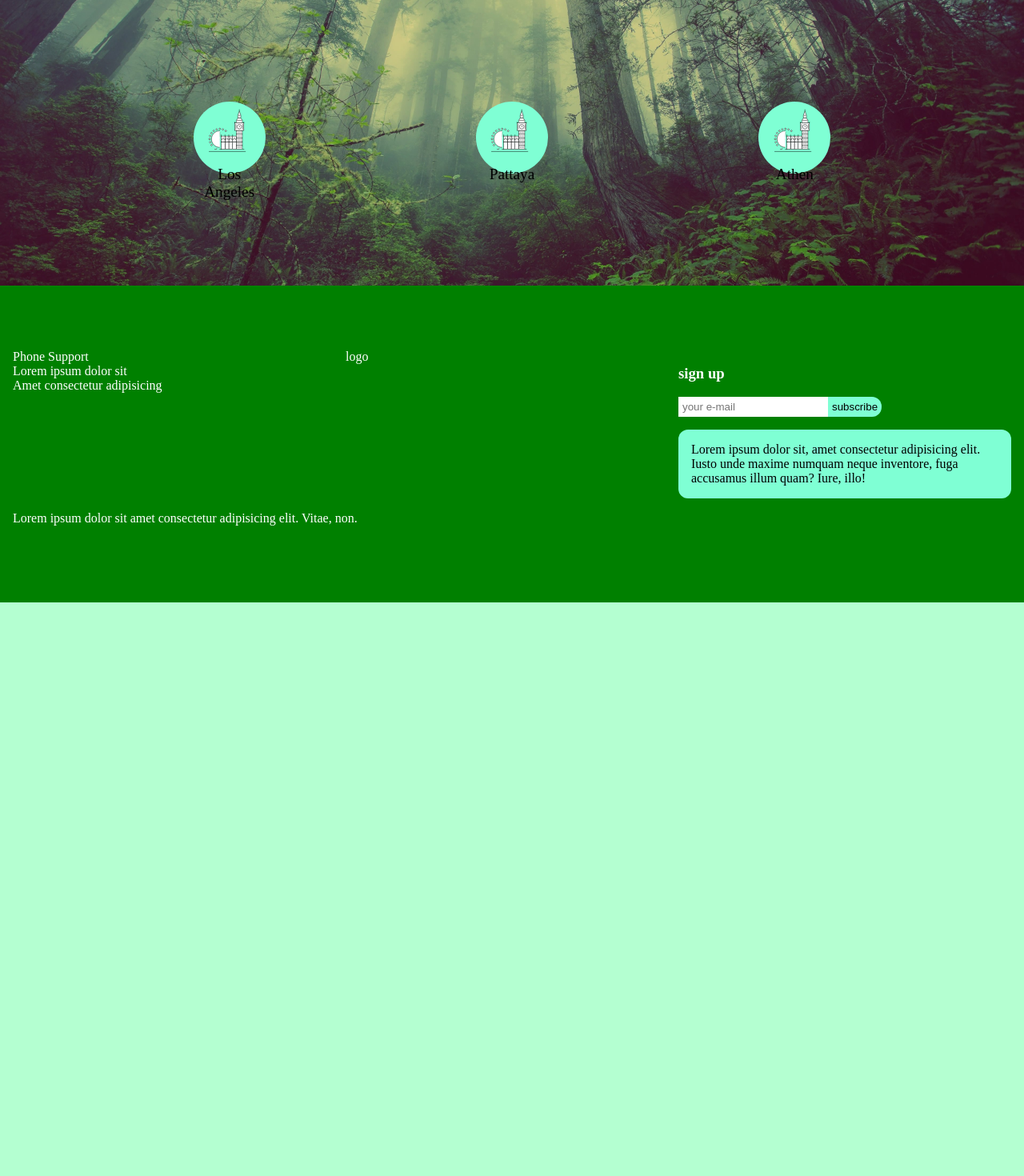
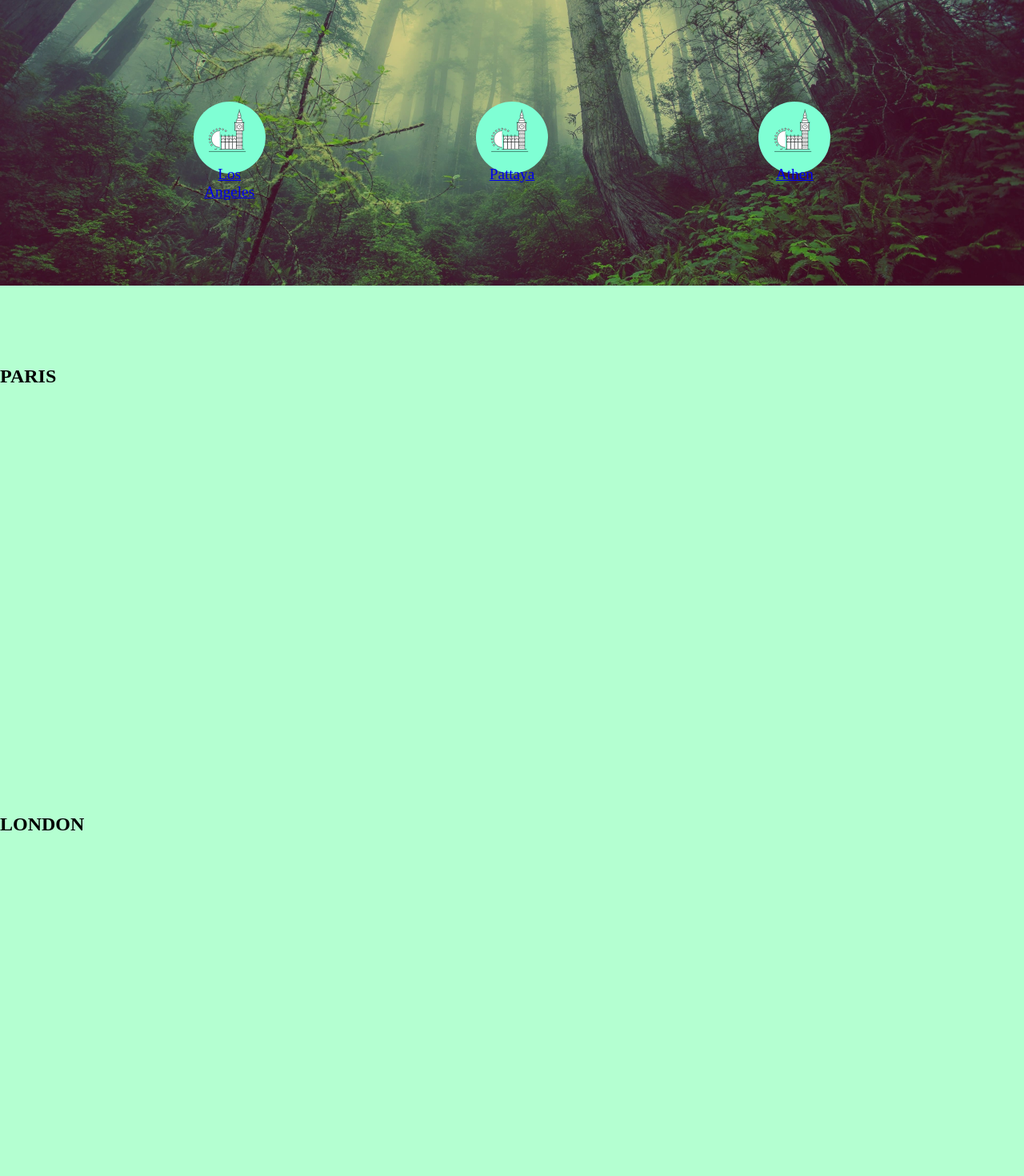
Before and after one commit to aatypi/treehouse, a React (Create React App) app: page /destinations in a window 1280 px wide. Shown: the part 480-1950 px from the top of the page at 80% size. Before the commit the page ends 1233 px from the top, so only its background shows below. Built offline with nearby package versions, Linux system fonts and the light colour scheme.

Commit message:
Implemented a rudimentary nchor link to the icons

```diff
--- a/src/components/pages/Destinations.js
+++ b/src/components/pages/Destinations.js
@@ -8,6 +8,14 @@ export function Destinations() {
         <h1>Destinations</h1>
       </section>
       <IconBar />
+
+      <section className="destination" id="Paris">
+        <h1>PARIS</h1>
+      </section>
+
+      <section className="destination" id="London">
+        <h1>LONDON</h1>
+      </section>
     </>
   );
 }
--- a/src/components/shared/IconBar.js
+++ b/src/components/shared/IconBar.js
@@ -4,10 +4,12 @@ import icon from "../../images/BIGBEN.svg";
 class IconCircle extends React.Component {
   render() {
     return (
+      <a href={"/destinations#"+this.props.label}>
       <div className="icon">
         <img src={icon} alt="" width={75} height={75} />
         {this.props.label}
       </div>
+      </a>
     );
   }
 }
--- a/src/index.css
+++ b/src/index.css
@@ -223,6 +223,10 @@ footer {
   margin: auto;
 }
 
+.destination {
+  min-height: 50vh;
+}
+
 /* Helpers */
 
 .max-width {
```
